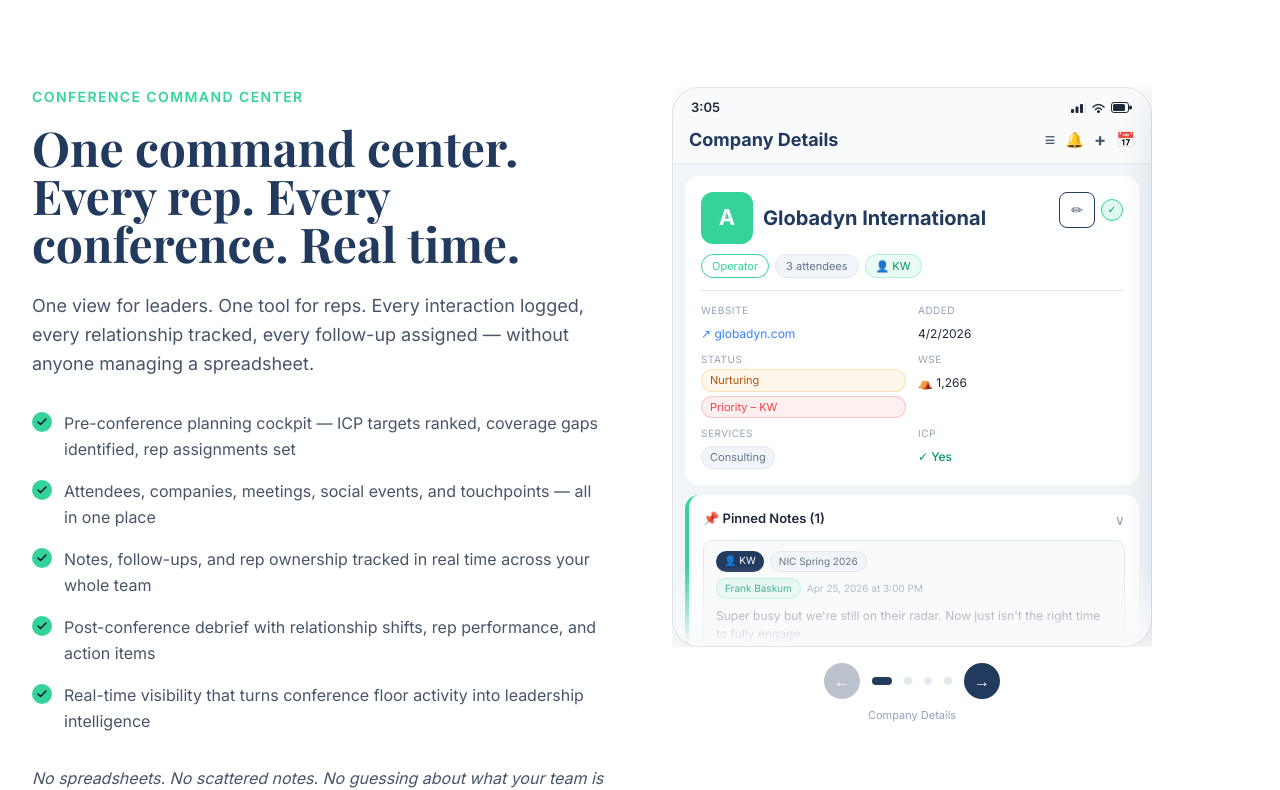
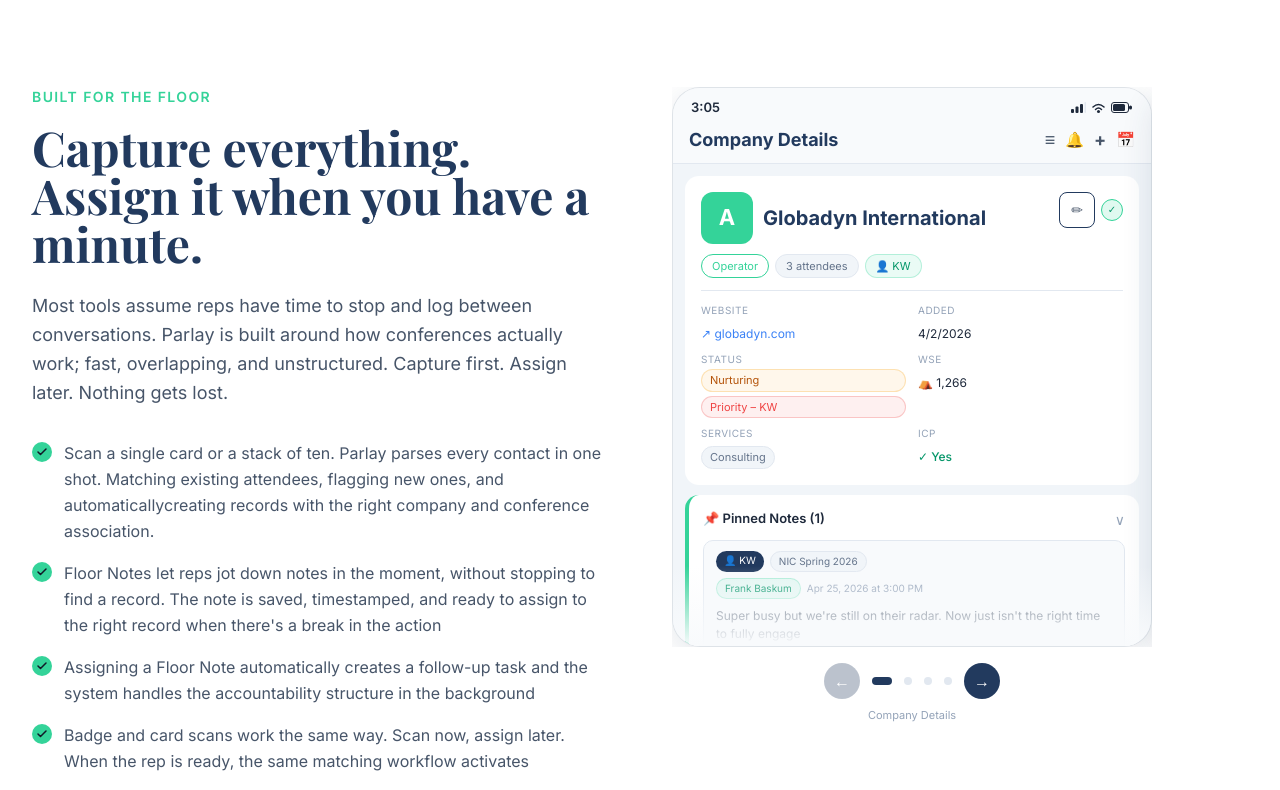
Before and after one commit to kmwinn21-beep/parlay-website, a Next.js app: page / in a window 1280 px wide. Shown: the part 7360-8150 px from the top of the page. Built offline with nearby package versions, Linux system fonts and the light colour scheme; a web font is replaced by a local one.

Commit message:
Changed command center to built for the floor

```diff
--- a/components/marketing/CommandCenterSection.tsx
+++ b/components/marketing/CommandCenterSection.tsx
@@ -3,11 +3,11 @@
 import { useState, useRef, type ReactNode } from "react";
 
 const CHECKLIST = [
-  "Pre-conference planning cockpit — ICP targets ranked, coverage gaps identified, rep assignments set",
-  "Attendees, companies, meetings, social events, and touchpoints — all in one place",
-  "Notes, follow-ups, and rep ownership tracked in real time across your whole team",
-  "Post-conference debrief with relationship shifts, rep performance, and action items",
-  "Real-time visibility that turns conference floor activity into leadership intelligence",
+  "Scan a single card or a stack of ten. Parlay parses every contact in one shot. Matching existing attendees, flagging new ones, and automaticallycreating records with the right company and conference association.",
+  "Floor Notes let reps jot down notes in the moment, without stopping to find a record. The note is saved, timestamped, and ready to assign to the right record when there's a break in the action",
+  "Assigning a Floor Note automatically creates a follow-up task and the system handles the accountability structure in the background",
+  "Badge and card scans work the same way. Scan now, assign later. When the rep is ready, the same matching workflow activates",
+  "Every touchpoint, note, and scan, feeds directly into the conference effectiveness metrics that leaders see after the event",
 ];
 
 const SLIDE_LABELS = [
@@ -418,13 +418,13 @@ export default function CommandCenterSection() {
           {/* Left column — unchanged */}
           <div>
             <p className="font-inter text-sm font-semibold tracking-widest uppercase text-brand-teal mb-4">
-              Conference command center
+              BUILT FOR THE FLOOR
             </p>
             <h2 className="font-playfair text-4xl sm:text-5xl font-bold text-brand-primary mb-6">
-              One command center. Every rep. Every conference. Real time.
+              Capture everything. Assign it when you have a minute.
             </h2>
             <p className="font-inter text-lg text-brand-steel mb-8 leading-relaxed">
-              One view for leaders. One tool for reps. Every interaction logged, every relationship tracked, every follow-up assigned — without anyone managing a spreadsheet.
+              Most tools assume reps have time to stop and log between conversations. Parlay is built around how conferences actually work; fast, overlapping, and unstructured. Capture first. Assign later. Nothing gets lost.
             </p>
             <ul className="space-y-4 mb-8">
               {CHECKLIST.map((item) => (
@@ -439,7 +439,7 @@ export default function CommandCenterSection() {
               ))}
             </ul>
             <p className="font-inter text-brand-steel italic">
-              No spreadsheets. No scattered notes. No guessing about what your team is doing on the floor.
+              Parlay fits the rep&apos;s reality on the floor making the data actionable, not questionable.
             </p>
           </div>
 
```
